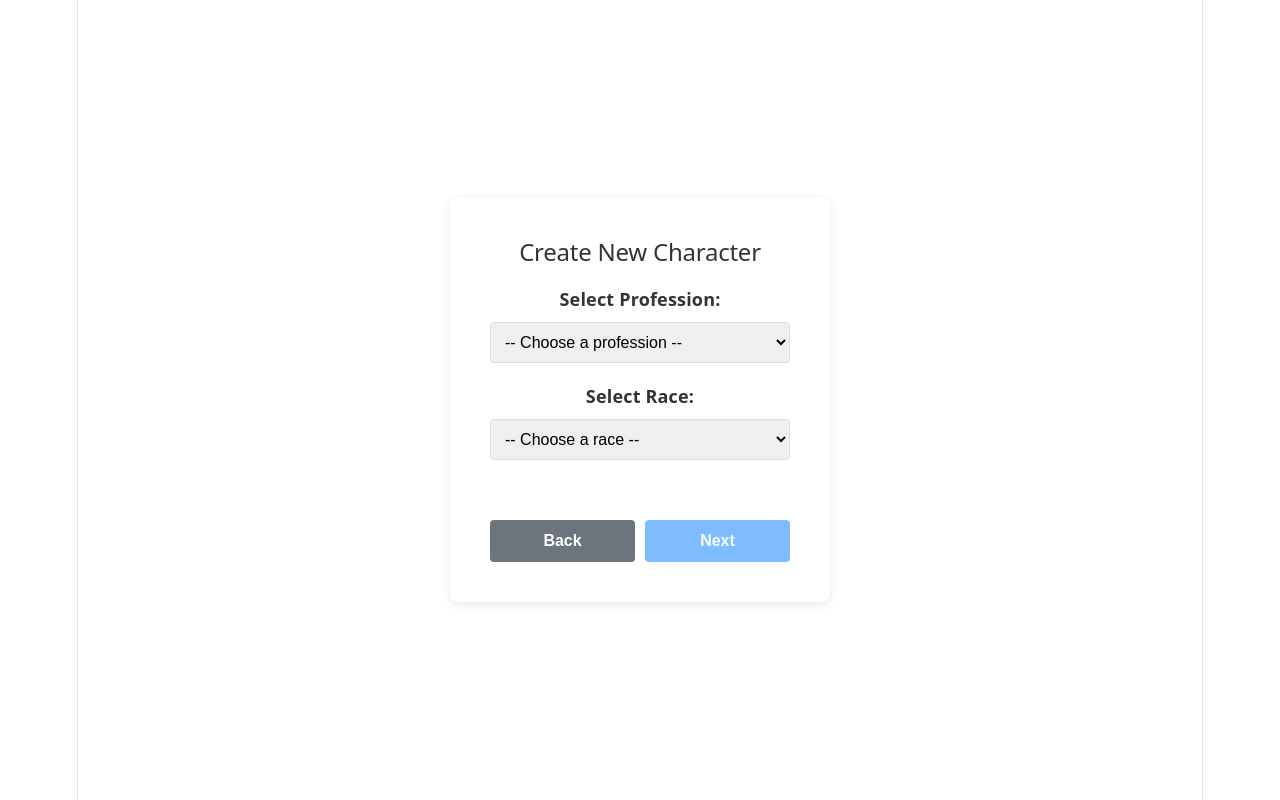
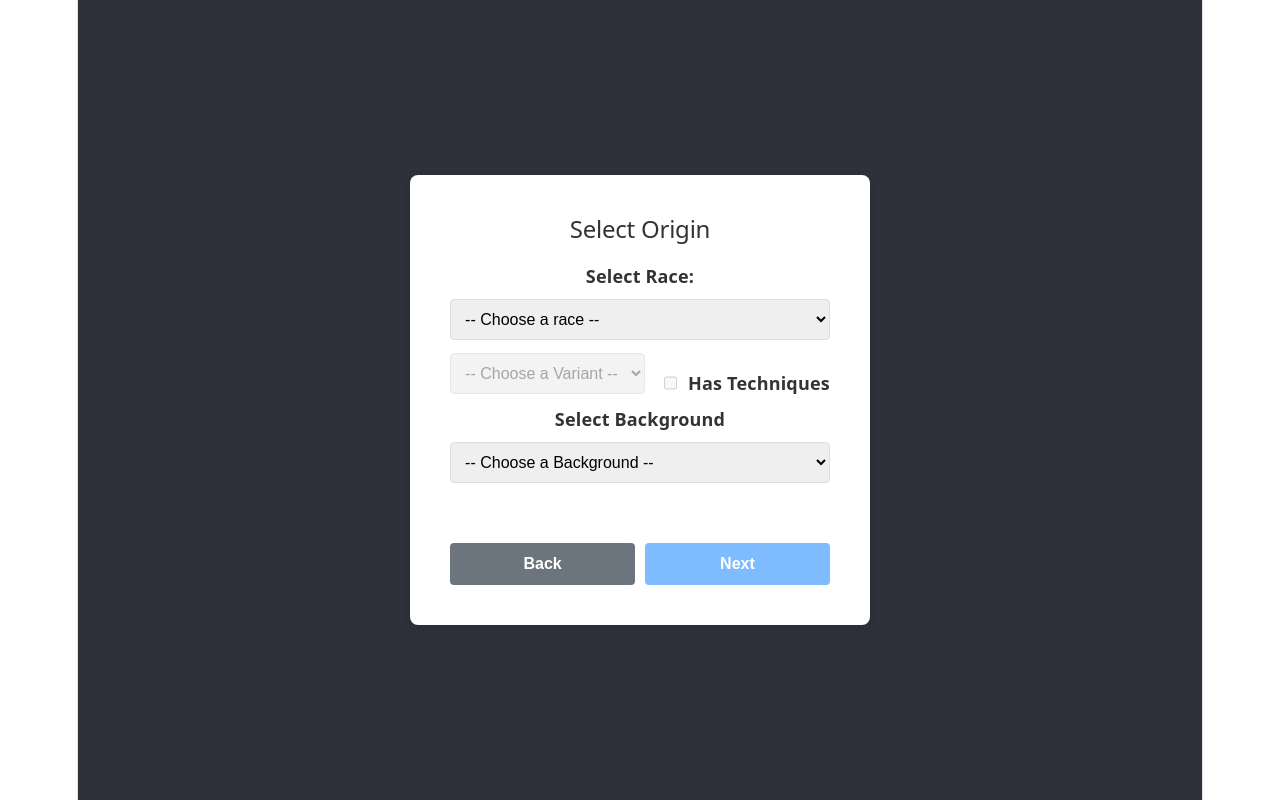
Before and after one commit to Johnathon-M-Begg/PhantasyStar_TTRPG_tool, a React (Vite) app: page /create in a window 1280 px wide. Built offline with nearby package versions, Linux system fonts and the light colour scheme.

Commit message:
refactoring

```diff
--- a/src/App.jsx
+++ b/src/App.jsx
@@ -1,8 +1,8 @@
 import { Routes, Route } from 'react-router-dom'
 import './App.css'
 import LandingPage from "./components/LandingPage.jsx";
-import CreateCharacter from "./components/CreateCharacter.jsx";
-import CharacterSummary from "./components/CharacterSummary.jsx";
+import CreateCharacter from "./components/CharacterCreation/CreateCharacter.jsx";
+import CharacterSummary from "./components/CharacterSummary/CharacterSummary.jsx";
 
 function App() {
     return (
--- a/src/components/CreateCharacter.css
+++ b/src/components/CharacterCreation/CreateCharacter.css
@@ -44,3 +44,24 @@ h2 {
     font-weight: 600;
     margin-bottom: 20px;
 }
+
+.container {
+    display: flex;
+    justify-content: center;
+    align-items: center;
+    height: 100vh;
+    width: 100%;
+    background-color: #2e303a;
+}
+
+.white-box {
+    background-color: white;
+    padding: 40px;
+    border-radius: 8px;
+    box-shadow: 0 2px 10px rgba(0, 0, 0, 0.1);
+    display: flex;
+    flex-direction: column;
+    gap: 20px;
+    min-width: 300px;
+    color: #333;
+}
--- a/src/components/CreateCharacter.jsx
+++ b/src/components/CharacterCreation/CreateCharacter.jsx
@@ -1,14 +1,20 @@
 import { useState } from 'react'
 import { useNavigate } from 'react-router-dom'
 import './CreateCharacter.css'
-import ProfessionAndRaceSelect from "./ProfessionAndRaceSelect.jsx";
-import CharacterSummary from "./CharacterSummary.jsx";
+import OriginSelect from "./OriginSelect.jsx";
+import ProfessionSelect from "./ProfessionSelect.jsx";
 
 function CreateCharacter() {
     const navigate = useNavigate()
     const [selectedRace, setSelectedRace] = useState('')
     const [selectedVariant, setSelectedVariant] = useState('')
+    const [selectedBackground, setSelectedBackground] = useState('')
     const [selectedProfession, setSelectedProfession] = useState('')
+    const [selectedOrigin, setSelectedOrigin] = useState({
+        race: null,
+        variant: null,
+        background: null,
+    })
     const [step, setStep] = useState(1)
 
     return (
@@ -16,13 +22,9 @@ function CreateCharacter() {
             <div className="white-box">
                 {step === 1 && (
                     <>
-                        <ProfessionAndRaceSelect
-                            selectedProfession={selectedProfession}
-                            setSelectedProfession={setSelectedProfession}
-                            selectedRace={selectedRace}
-                            setSelectedRace={setSelectedRace}
-                            selectedVariant={selectedVariant}
-                            setSelectedVariant={setSelectedVariant}
+                        <OriginSelect
+                            selectedOrigin={selectedOrigin}
+                            setSelectedOrigin={setSelectedOrigin}
                         />
                         <div className="button-group">
                             <button className="btn btn-secondary" onClick={() => navigate('/')}>Back</button>
@@ -31,11 +33,8 @@ function CreateCharacter() {
                     </>
                 )}
                 {step === 2 && (
-                    <CharacterSummary
-                        profession={selectedProfession}
-                        race={selectedRace}
-                        variant={selectedVariant}
-                        onBack={() => setStep(1)}
+                    <ProfessionSelect
+                    selectedProfession={selectedProfession}
                     />
                 )}
             </div>
--- a/src/components/ProfessionAndRaceSelect.jsx
+++ b/src/components/CharacterCreation/OriginSelect.jsx
@@ -1,16 +1,9 @@
 import './CreateCharacter.css'
 
-function ProfessionAndRaceSelect({ selectedProfession, setSelectedProfession, selectedRace, setSelectedRace, selectedVariant, setSelectedVariant }) {
-
-    const professions = [
-        {name: 'Guardian', desc: 'Heroic defender and champion of justice'},
-        {name: 'Hunter', desc: 'Expert explorer and tracker'},
-        {name: 'Mystic', desc: 'Agile combatant who channels spiritual energy'},
-        {name: 'Operative', desc: 'Experts in infiltration, investigation, and subterfuge'},
-        {name: 'Savant', desc: 'Scientists and specialists'},
-        {name: 'Thaumaturge', desc: 'Channelers of arcane power and elemental energy'},
-        {name: 'Warrior', desc: 'Battle adept and master of arms'},
-    ]
+function OriginSelect({
+    selectedOrigin,
+    setSelectedOrigin,
+}) {
 
     const races = [
         { name: 'Human', size: 'Medium', desc: 'Humans are by far the most populous species in the\n' +
@@ -54,7 +47,7 @@ function ProfessionAndRaceSelect({ selectedProfession, setSelectedProfession, se
                 'by those outside their secluded settlements.' },
     ]
 
-    const humanVariants = [
+    const variants = [
         {name: 'Default', traits: ['Adaptable', 'Resourceful', 'Versatile']},
         {name: 'Arctic Climate', traits: ['Cold Resistance']},
         {name: 'Extreme Heat', traits: ['Heat Resistance']},
@@ -64,31 +57,23 @@ function ProfessionAndRaceSelect({ selectedProfession, setSelectedProfession, se
         {name: 'Utopian', traits: ['Fear Resistance', 'Charm Resistance', 'Vehicle or Tool proficiency']},
         {name: 'Wasteland', traits: ['Necrotic Resistance', 'Poison Resistance', 'Disease Resistance']},
     ]
-    return (
-        <div>
-            <h2>Create New Character</h2>
-            <div className="form-group">
-                <label htmlFor="profession-select">Select Profession:</label>
-                <select
-                    id="profession-select"
-                    value={selectedProfession}
-                    onChange={(e) => setSelectedProfession(e.target.value)}
-                    className="dropdown"
-                >
-                    <option value="">-- Choose a profession --</option>
-                    {professions.map((profession) => (
-                        <option key={profession.name} value={profession.name} title={profession.desc}>
-                            {profession.name}
-                        </option>
-                    ))}
-                </select>
-            </div>
-            <div className="form-group">
+
+    const backgrounds = [
+        {name: 'Acolyte'},
+        {name: 'Celebrity'},
+
+    ]
+
+
+
+    const RaceSelect = () => {
+        return (
+            <>
                 <label htmlFor="race-select">Select Race:</label>
                 <select
                     id="race-select"
-                    value={selectedRace}
-                    onChange={(e) => setSelectedRace(e.target.value)}
+                    value={selectedOrigin.race}
+                    onChange={(e) => setSelectedOrigin(prev => ({ ...prev, race: e.target.value }))}
                     className="dropdown"
                 >
                     <option value="">-- Choose a race --</option>
@@ -98,9 +83,81 @@ function ProfessionAndRaceSelect({ selectedProfession, setSelectedProfession, se
                         </option>
                     ))}
                 </select>
+            </>
+        )
+    }
+
+    const VariantSelect = () => {
+        return (
+            <>
+                <div style={{ display: 'flex', gap: '15px', alignItems: 'center' }}>
+                    <div style={{ flex: 1 }}>
+                        <select
+                            disabled={!selectedOrigin.race}
+                            id="race-variant"
+                            value={selectedOrigin.variant}
+                            onChange={(e) => setSelectedOrigin(prev => ({ ...prev, variant: e.target.value }))}
+                            className="dropdown"
+                        >
+                            <option value="">-- Choose a Variant --</option>
+                            {variants.map((variant) => (
+                                <option key={variant.name} value={variant.name} title={variant.desc}>
+                                    {variant.name}
+                                </option>
+                            ))}
+                        </select>
+                    </div>
+                    <div style={{ display: 'flex', gap: '8px', paddingTop: '20px' }}>
+                        <input
+                            type="checkbox"
+                            id="has-techniques"
+                            disabled={selectedOrigin.race !== 'Android'}
+                            onChange={(e) => setSelectedOrigin(prev => ({ ...prev, hasTechniques: e.target.checked }))}
+                            checked={selectedOrigin.hasTechniques || false}
+                            style={{ cursor: selectedOrigin.race === 'Android' ? 'pointer' : 'not-allowed' }}
+                        />
+                        <label htmlFor="has-techniques" style={{ margin: 0, cursor: selectedOrigin.race === 'Android' ? 'pointer' : 'not-allowed' }}>
+                            Has Techniques
+                        </label>
+                    </div>
+                </div>
+            </>
+        )
+    }
+
+    const BackgroundSelect = () => {
+        return (
+            <>
+                <label htmlFor="background-select">Select Background</label>
+                <select
+                    id="background-select"
+                    value={selectedOrigin.background}
+                    onChange={(e) => setSelectedOrigin(prev => ({ ...prev, background: e.target.value }))}
+                    className="dropdown"
+                >
+                    <option value="">-- Choose a Background --</option>
+                    {backgrounds.map((option) => (
+                        <option key={option.name} value={option.name} title={option.desc}>
+                            {option.name}
+                        </option>
+                    ))}
+                </select>
+            </>
+        )
+    }
+
+    return (
+        <div>
+            <h2>Select Origin</h2>
+            <div className="form-group">
+                <RaceSelect/>
+                <VariantSelect/>
+                <BackgroundSelect/>
             </div>
         </div>
     )
 }
 
-export default ProfessionAndRaceSelect
+
+
+export default OriginSelect
--- /dev/null
+++ b/src/components/CharacterCreation/ProfessionSelect.jsx
@@ -0,0 +1,24 @@
+
+function ProfessionSelect({ selectedProfession, setSelectedProfession }) {
+
+    return (
+        <div className="form-group">
+            <label htmlFor="profession-select">Select Profession:</label>
+            <select
+                id="profession-select"
+                value={selectedProfession}
+                onChange={(e) => setSelectedProfession(e.target.value)}
+                className="dropdown"
+            >
+                <option value="">-- Choose a profession --</option>
+                {professions.map((profession) => (
+                    <option key={profession.name} value={profession.name} title={profession.desc}>
+                        {profession.name}
+                    </option>
+                ))}
+            </select>
+        </div>
+    )
+}
+
+export default ProfessionSelect
--- a/src/components/LandingPage.css
+++ b/src/components/LandingPage.css
@@ -4,6 +4,7 @@
     align-items: center;
     height: 100vh;
     width: 100%;
+    background-color: #2e303a;
 }
 
 .white-box {
```
Also changed, not shown: src/components/CharacterSummary/CharacterSummary.css (renamed from src/components/CharacterSummary.css), src/components/CharacterSummary/CharacterSummary.jsx (renamed from src/components/CharacterSummary.jsx).
